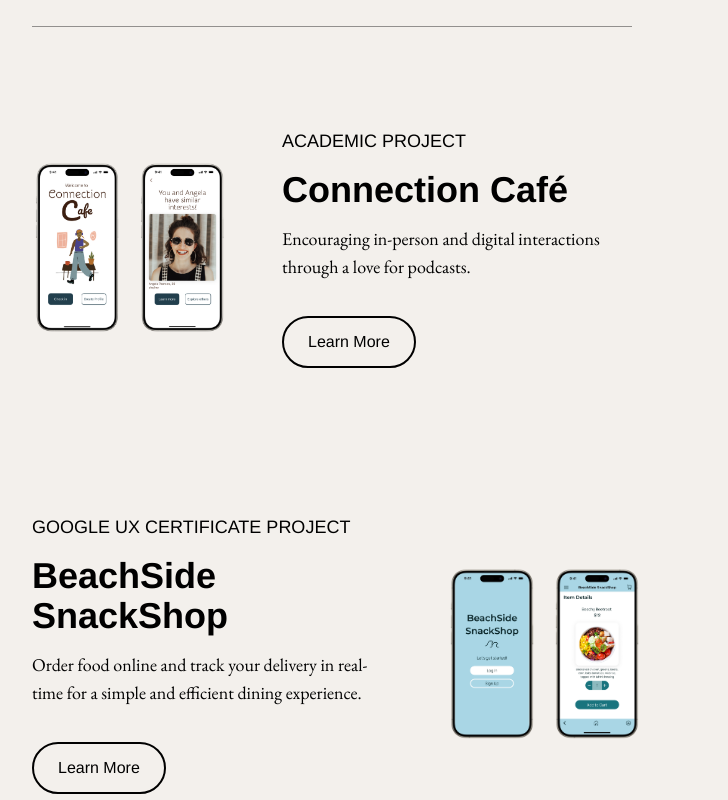
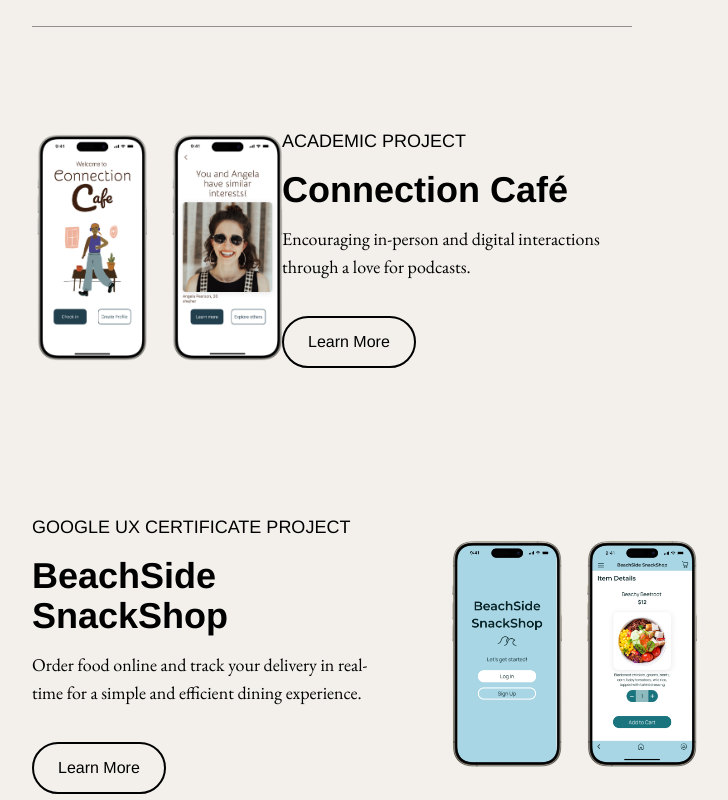
Before and after one commit to agabra23/aleynna-portfolio, a React (Vite) app: page / in a window 1280 px wide. Shown: the part 720-1520 px from the top of the page, without its empty margins (308-1036 px from the left). Built offline with nearby package versions, Linux system fonts and the light colour scheme.

Commit message:
Adjust main hifi image width

```diff
--- a/src/pages/Beachside.jsx
+++ b/src/pages/Beachside.jsx
@@ -184,12 +184,12 @@ const Beachside = () => {
         <div className="flex flex-col md:flex-row justify-center items-center gap-[30px] md:gap-[65px] max-w-full">
           <div className="flex justify-center gap-[15px] lg:max-w-[calc(100%-415px)] max-w-full mb-[30px] md:mb-0">
             <img
-              className="min-w-[90px] max-w-[200px] h-auto"
+              className="min-w-[120px] max-w-[200px] h-auto"
               src={Beach1}
               alt="Beachside Snackshop Login Screen"
             />
             <img
-              className="min-w-[90px] max-w-[200px] h-auto"
+              className="min-w-[120px] max-w-[200px] h-auto"
               src={Beach2}
               alt="Beachside Snackshop Item Detail Screen"
             />
--- a/src/pages/Home.jsx
+++ b/src/pages/Home.jsx
@@ -13,7 +13,8 @@ const Home = () => {
   });
   return (
     <div className="relative -z-10 mx-[50px] md:mx-[130px] lg:mx-[200px] xl:mx-[340px] font-garamond max-w-full">
-      <section className="font-garamond pt-[75px] lg:pb-[150px] pb-[100px] border-b border-b-black/40">
+      <section className="font-garamond pt-[75px] lg:pb-[150px] pb-[100px] border-b border-b-black/40 flex justify-center">
+        <div>
           <h2 className="font-helvetica [855px]:text-5xl text-4xl font-bold">
             Hi! I’m Aleynna Quiñones.
           </h2>
@@ -22,7 +23,8 @@ const Home = () => {
             <span className="font-semibold  break-words">
               dedicated to solving problems
             </span>{" "}
-          through the creation of digital experiences that seamlessly integrate{" "}
+            through the creation of digital experiences that seamlessly
+            integrate{" "}
             <span className="font-semibold  break-words">
               innovation, empathy, and intuitive design
             </span>
@@ -34,7 +36,8 @@ const Home = () => {
                 I ALSO LOVE...
               </h5>
               <p className="text-[16px] lg:text-xl">
-              painting, lifting heavy weights, and hanging out with my two cats.
+                painting, lifting heavy weights, and hanging out with my two
+                cats.
               </p>
             </div>
             <div className="text-xl md:text-2xl font-thin">
@@ -52,6 +55,7 @@ const Home = () => {
                   Let's chat!
                 </a>
               </p>
+            </div>
           </div>
         </div>
       </section>
@@ -77,12 +81,12 @@ const Home = () => {
           </div>
           <div className="flex gap-[15px] lg:max-w-[calc(100%-415px)] max-w-full">
             <img
-              className="min-w-[90px] md:min-[120px] max-w-[200px] h-auto"
+              className="min-w-[120px] md:min-[120px] max-w-[200px] h-auto"
               src={HomeImg}
               alt="Cafe Home"
             />
             <img
-              className="min-w-[90px] md:min-[120px] max-w-[200px] h-auto"
+              className="min-w-[120px] md:min-[120px] max-w-[200px] h-auto"
               src={MatchImg}
               alt="Cafe Menu"
             />
@@ -109,12 +113,12 @@ const Home = () => {
           </div>
           <div className="flex gap-[15px] lg:max-w-[calc(100%-415px)] max-w-full">
             <img
-              className="min-w-[90px] md:min-[120px] max-w-[200px] h-auto"
+              className="min-w-[120px] md:min-[120px] max-w-[200px] h-auto"
               src={Beach1}
               alt="Snackshop Home"
             />
             <img
-              className="min-w-[90px] md:min-[120px] max-w-[200px] h-auto"
+              className="min-w-[120px] md:min-[120px] max-w-[200px] h-auto"
               src={Beach2}
               alt="Snackshop Menu"
             />
```
Lines whose indentation alone changed are shown as unchanged.
